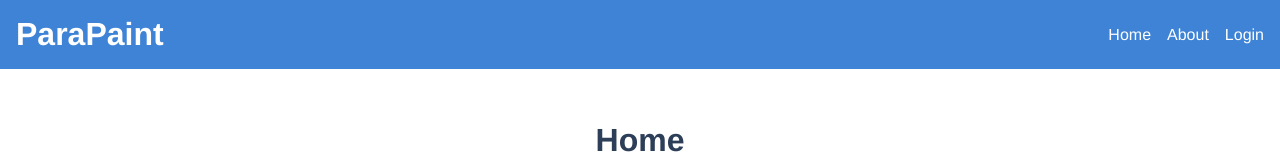
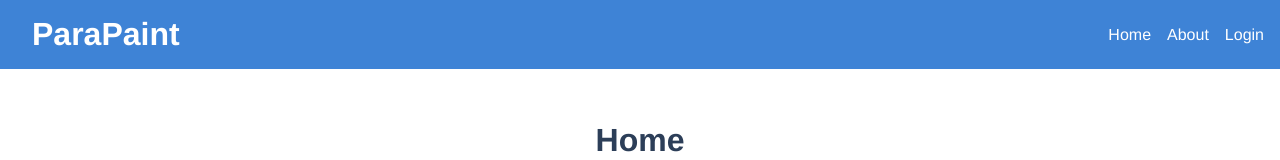
Before and after one commit to NielsOuvrard/ParaPaint, a Vue app in the folder para-paint/: page / in a window 1280 px wide. Shown: the top 160 px of the page. Built offline with nearby package versions, Linux system fonts and the light colour scheme.

Commit message:
click on logo

```diff
--- a/para-paint/src/components/Header.vue
+++ b/para-paint/src/components/Header.vue
@@ -28,7 +28,9 @@ const routes = [
 
 <template>
     <header class="header">
-        <h1 class="header__title">ParaPaint</h1>
+        <router-link class="header__link" :to="routes[0].path">
+            <h1 class="header__title">ParaPaint</h1>
+        </router-link>
         <nav class="header__nav">
             <router-link
                 v-for="route in routes"
@@ -55,6 +57,9 @@ const routes = [
 
 .header__title {
     margin: 0;
+    // remove router-link css
+    text-decoration: none;
+    color: #fff;
 }
 
 .header__nav {
```
